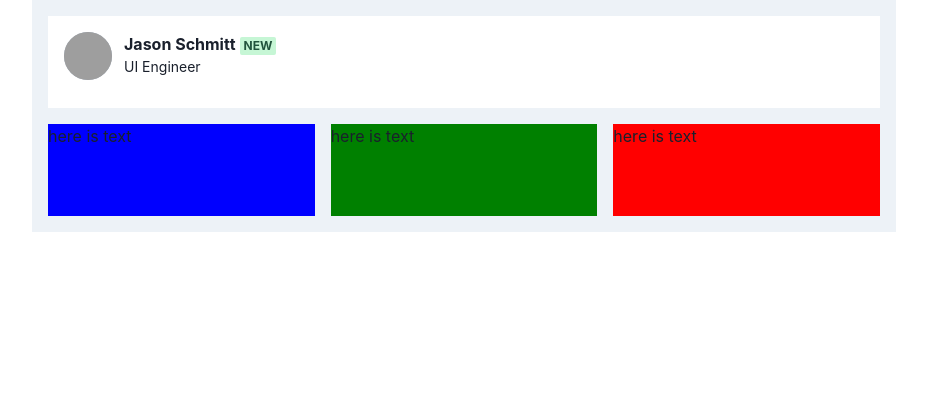
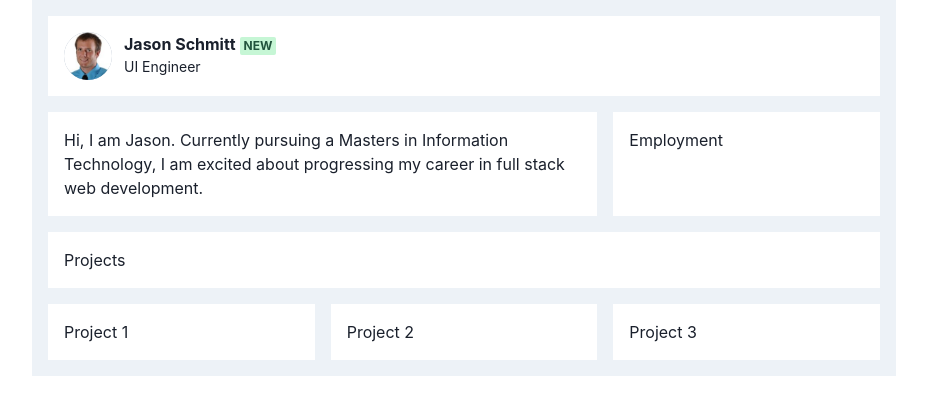
Before and after one commit to schmitty890/jasonschmitt.dev, a Gatsby site: page / in a window 1280 px wide. Shown: the whole page, without its empty margins (176-1103 px from the left). Built offline with nearby package versions, Linux system fonts and the light colour scheme; Gatsby itself is replaced by a stand-in of ours; grey boxes are pictures that could not be loaded.

Commit message:
new image and more grid layout

```diff
--- a/src/pages/index.js
+++ b/src/pages/index.js
@@ -13,7 +13,7 @@
   Text,
   Badge,
 } from "@chakra-ui/react"
-import me from "../images/jasonschmitt.jpg"
+import me from "../images/jasonschmitt2.png"
 
 export default function Home() {
   return (
@@ -21,14 +21,13 @@
       <Container maxW="4xl" centerContent>
         <Box padding="4" bg="gray.100" maxW="4xl" width="100%">
           <Grid
-            h="200px"
             templateRows="repeat(2, 1fr)"
             templateColumns="repeat(12, 1fr)"
             gap={4}
           >
             <GridItem
               p={4}
-              rowSpan={1}
+              rowSpan={6}
               colSpan={{ base: 12 }}
               bg={{ base: "white" }}
             >
@@ -47,24 +46,53 @@
             </GridItem>
             <GridItem
               rowSpan={1}
-              colSpan={{ base: 12, md: 6, lg: 4 }}
-              bg={{ base: "black", md: "green", lg: "blue" }}
+              colSpan={{ base: 12, md: 6, lg: 8 }}
+              bg={{ base: "white" }}
+              p={4}
             >
-              here is text
+              Hi, I am Jason. Currently pursuing a Masters in Information
+              Technology, I am excited about progressing my career in full stack
+              web development.
             </GridItem>
             <GridItem
               rowSpan={1}
               colSpan={{ base: 12, md: 6, lg: 4 }}
-              bg={{ base: "black", md: "green", lg: "green" }}
+              bg={{ base: "white" }}
+              p={4}
             >
-              here is text
+              Employment
+            </GridItem>
+            <GridItem
+              rowSpan={1}
+              colSpan={{ base: 12 }}
+              bg={{ base: "white" }}
+              p={4}
+            >
+              Projects
             </GridItem>
             <GridItem
               rowSpan={1}
               colSpan={{ base: 12, md: 6, lg: 4 }}
-              bg={{ base: "black", md: "green", lg: "red" }}
+              bg={{ base: "white" }}
+              p={4}
             >
-              here is text
+              Project 1
+            </GridItem>
+            <GridItem
+              rowSpan={1}
+              colSpan={{ base: 12, md: 6, lg: 4 }}
+              bg={{ base: "white" }}
+              p={4}
+            >
+              Project 2
+            </GridItem>
+            <GridItem
+              rowSpan={1}
+              colSpan={{ base: 12, md: 6, lg: 4 }}
+              bg={{ base: "white" }}
+              p={4}
+            >
+              Project 3
             </GridItem>
           </Grid>
         </Box>
```
Also changed, not shown: src/images/jasonschmitt2.png (added).
